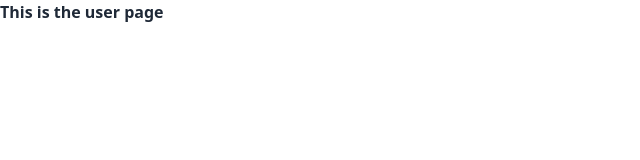
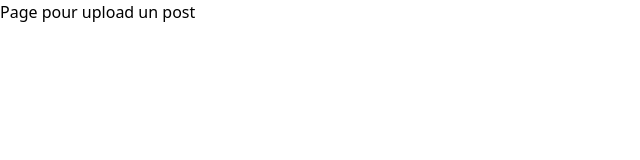
Before and after one commit to faceslog/TinyGram, a Vue app in the folder src/main/ui/: page /addpost in a window 1280 px wide. Shown: the top 160 px of the page, without its empty margins (0-640 px from the left). Built offline with nearby package versions, Linux system fonts and the light colour scheme.

Commit message:
Add AddPostView

```diff
--- a/src/main/ui/src/router/index.js
+++ b/src/main/ui/src/router/index.js
@@ -5,6 +5,7 @@ import HomeView from '@/views/HomeView.vue'
 import LoginView from '@/views/LoginView.vue'
 import PostView from '@/views/PostView.vue'
 import UserView from '@/views/UserView.vue'
+import AddPostView from '@/views/AddPostView.vue'
 
 const router = createRouter({
   history: createWebHistory(import.meta.env.BASE_URL),
@@ -25,6 +26,11 @@ const router = createRouter({
       component: UserView,
     },
     {
+      path: "/addpost",
+      name: "addpost",
+      component: AddPostView
+    },
+    {
       path: "/:user/:post",
       name: "post",
       component: PostView
--- /dev/null
+++ b/src/main/ui/src/views/AddPostView.vue
@@ -0,0 +1,3 @@
+<template>
+    <div> Page pour upload un post </div>
+</template>
```
